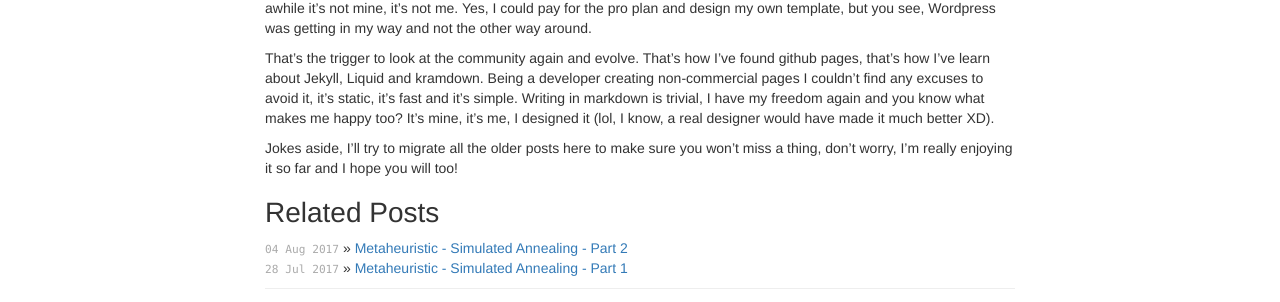
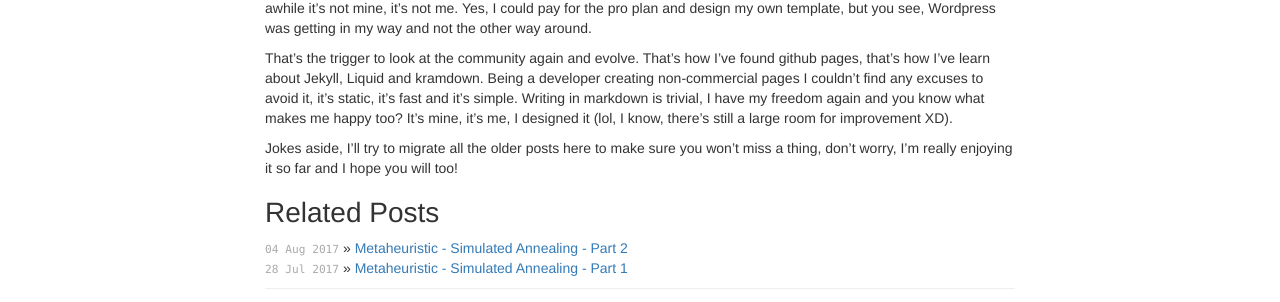
Before and after one commit to pedrohfsd/pedrohfsd.github.io, a Jekyll site: the page built from _posts/2017-07-20-bye-bye-wordpress.md, in a window 1280 px wide. Shown: the part 385-687 px from the top of the page. Built offline with Jekyll 4.4.1, drawn with Linux system fonts in a browser that asks for light colours; comment, search, counter and statistics services are not loaded.

Commit message:
Minor text change

```diff
--- a/_posts/2017-07-20-bye-bye-wordpress.md
+++ b/_posts/2017-07-20-bye-bye-wordpress.md
@@ -10,6 +10,6 @@ The main reason I'm making this switch is because I want my projects to be backe
 
 I know Wordpress.com has a lot of advantages and it was good to start writing there, but the truth is that while I was happy to have a ready-made blog I was also sad feeling that my skills were being limited. I want to focus on writing but I also want freedom to change any line of code that I need to. A ready-made template is good at the beginning but after awhile it's not mine, it's not me. Yes, I could pay for the pro plan and design my own template, but you see, Wordpress was getting in my way and not the other way around.
 
-That's the trigger to look at the community again and evolve. That's how I've found github pages, that's how I've learn about Jekyll, Liquid and kramdown. Being a developer creating non-commercial pages I couldn't find any excuses to avoid it, it's static, it's fast and it's simple. Writing in markdown is trivial, I have my freedom again and you know what makes me happy too? It's mine, it's me, I designed it (lol, I know, a real designer would have made it much better XD).
+That's the trigger to look at the community again and evolve. That's how I've found github pages, that's how I've learn about Jekyll, Liquid and kramdown. Being a developer creating non-commercial pages I couldn't find any excuses to avoid it, it's static, it's fast and it's simple. Writing in markdown is trivial, I have my freedom again and you know what makes me happy too? It's mine, it's me, I designed it (lol, I know, there's still a large room for improvement XD).
 
 Jokes aside, I'll try to migrate all the older posts here to make sure you won't miss a thing, don't worry, I'm really enjoying it so far and I hope you will too!
```
